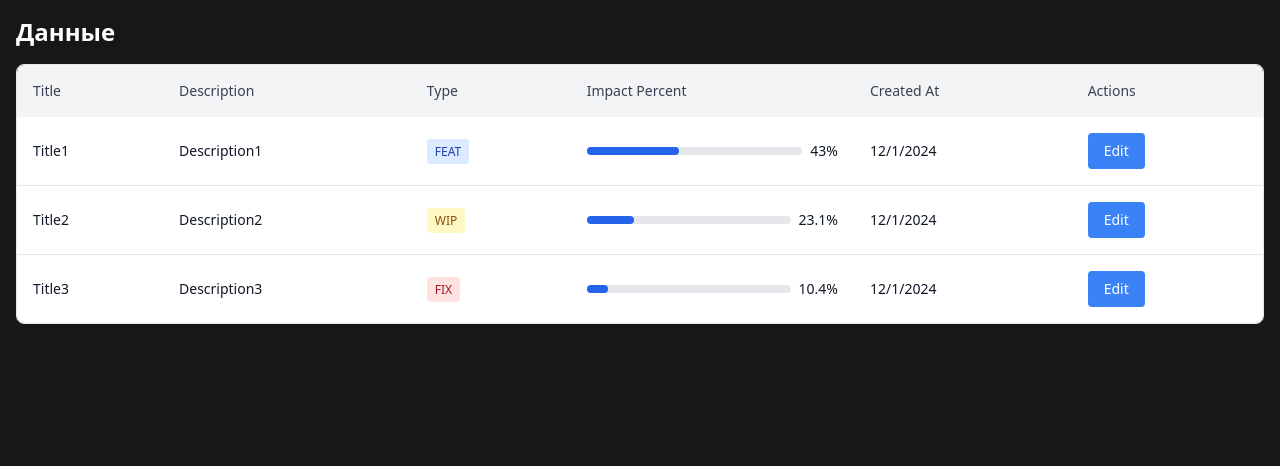
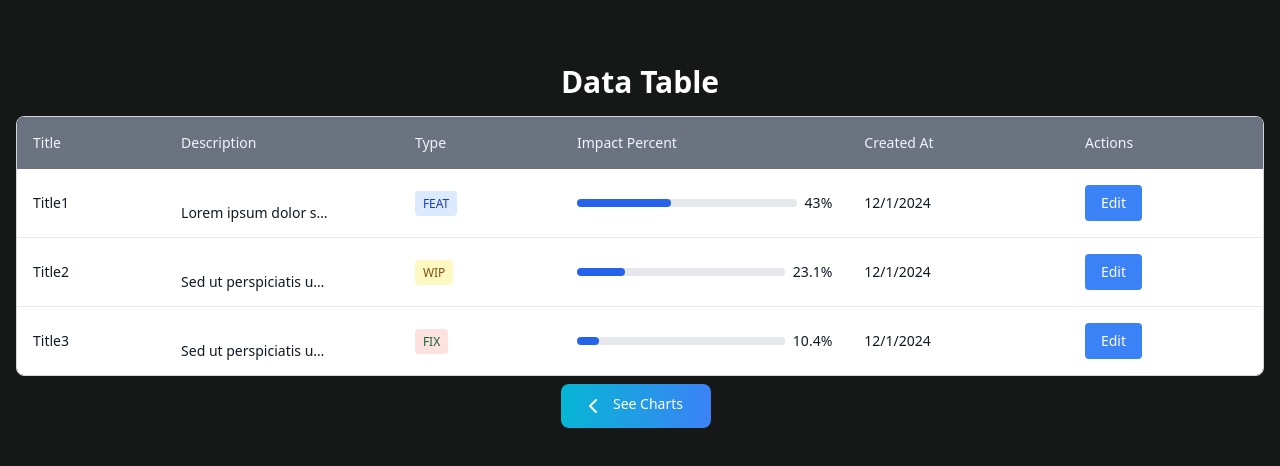
Before and after one commit to des9tka/InpactApp, a Next.js app in the folder frontend/: page /data in a window 1280 px wide. Shown: the top 466 px of the page. Built offline with nearby package versions, Linux system fonts and the light colour scheme.

Commit message:
wip: data table issue (description)

```diff
--- a/frontend/app/dashboard/page.tsx
+++ b/frontend/app/dashboard/page.tsx
@@ -20,6 +20,7 @@ function DashboardPage() {
 			<button
 				type="button"
 				className="mt-2 text-white bg-gradient-to-r from-cyan-500 to-blue-500 hover:bg-gradient-to-bl focus:ring-4 focus:outline-none focus:ring-cyan-300 dark:focus:ring-cyan-800 font-medium rounded-lg text-sm px-5 py-2.5 text-center me-2 mb-2 flex gap-2"
+				onClick={() => router.push("/data")}
 			>
 				Edit data <ChevronRight />
 			</button>
--- a/frontend/app/data/page.tsx
+++ b/frontend/app/data/page.tsx
@@ -1,5 +1,7 @@
 "use client";
 import { DataTable } from "@/components";
+import { ChevronLeft } from "lucide-react";
+import { useRouter } from "next/navigation";
 import { useState } from "react";
 
 interface DataType {
@@ -15,7 +17,8 @@ const initialData: DataType[] = [
 	{
 		id: 1,
 		title: "Title1",
-		description: "Description1",
+		description:
+			"Lorem ipsum dolor sit amet, consectetur adipiscing elit, sed do eiusmod tempor incididunt ut labore et dolore magna aliqua. Ut enim ad minim veniam, quis nostrud exercitation ullamco laboris nisi ut aliquip ex ea commodo consequat. Duis aute irure dolor in reprehenderit in voluptate velit esse cillum dolore eu fugiat nulla pariatur. Excepteur sint occaecat cupidatat non proident, sunt in culpa qui officia deserunt mollit anim id est laborum.",
 		type: "FEAT",
 		impactPercent: 43.0,
 		created_at: "2024-12-01",
@@ -23,7 +26,8 @@ const initialData: DataType[] = [
 	{
 		id: 2,
 		title: "Title2",
-		description: "Description2",
+		description:
+			"Sed ut perspiciatis unde omnis iste natus error sit voluptatem accusantium doloremque laudantium, totam rem aperiam, eaque ipsa quae ab illo inventore veritatis et quasi architecto beatae vitae dicta sunt explicabo. Nemo enim ipsam voluptatem quia voluptas sit aspernatur aut odit aut fugit, sed quia consequuntur magni dolores eos qui ratione voluptatem sequi nesciunt. Neque porro quisquam est, qui dolorem ipsum quia dolor sit amet, consectetur, adipisci velit, sed quia non numquam eius modi tempora incidunt ut labore et dolore magnam aliquam quaerat voluptatem. Ut enim ad minima veniam, quis nostrum exercitationem ullam corporis suscipit laboriosam, nisi ut aliquid ex ea commodi consequatur? Quis autem vel eum iure reprehenderit qui in ea voluptate velit esse quam nihil molestiae consequatur, vel illum qui dolorem eum fugiat quo voluptas nulla pariatur?",
 		type: "WIP",
 		impactPercent: 23.1,
 		created_at: "2024-12-01",
@@ -31,7 +35,8 @@ const initialData: DataType[] = [
 	{
 		id: 3,
 		title: "Title3",
-		description: "Description3",
+		description:
+			"Sed ut perspiciatis unde omnis iste natus error sit voluptatem accusantium doloremque laudantium, totam rem aperiam, eaque ipsa quae ab illo inventore veritatis et quasi architecto beatae vitae dicta sunt explicabo. Nemo enim ipsam voluptatem quia voluptas sit aspernatur aut odit aut fugit, sed quia consequuntur magni dolores eos qui ratione voluptatem sequi nesciunt. Neque porro quisquam est, qui dolorem ipsum quia dolor sit amet, consectetur, adipisci velit, sed quia non numquam eius modi tempora incidunt ut labore et dolore magnam aliquam quaerat voluptatem. Ut enim ad minima veniam, quis nostrum exercitationem ullam corporis suscipit laboriosam, nisi ut aliquid ex ea commodi consequatur? Quis autem vel eum iure reprehenderit qui in ea voluptate velit esse quam nihil molestiae consequatur, vel illum qui dolorem eum fugiat quo voluptas nulla pariatur?",
 		type: "FIX",
 		impactPercent: 10.4,
 		created_at: "2024-12-01",
@@ -40,35 +45,32 @@ const initialData: DataType[] = [
 
 function DataPage() {
 	const [tableData, setTableData] = useState<DataType[]>(initialData);
+	const router = useRouter();
 
-	const handleSave = async (updatedData: DataType[]) => {
+	const handleSave = async (updatedRow: DataType, rowIndex: number) => {
 		try {
-			// Здесь будет ваш API-запрос
-			// const response = await fetch('/api/data', {
-			//   method: 'PUT',
-			//   headers: {
-			//     'Content-Type': 'application/json',
-			//   },
-			//   body: JSON.stringify(updatedData),
-			// });
+			const newData = [...tableData];
+			newData[rowIndex] = updatedRow;
+			setTableData(newData);
 
-			// if (!response.ok) {
-			//   throw new Error('Failed to save data');
-			// }
-
-			// Обновляем локальное состояние после успешного сохранения
-			setTableData(updatedData);
-			console.log("Данные успешно сохранены:", updatedData);
+			console.log("Сохранена строка:", updatedRow);
+			console.log("Индекс строки:", rowIndex);
 		} catch (error) {
 			console.error("Ошибка при сохранении:", error);
-			// Здесь можно добавить уведомление об ошибке
 		}
 	};
 
 	return (
-		<div className="p-4">
-			<h1 className="text-2xl font-bold mb-4">Данные</h1>
+		<div className="p-4 flex flex-col items-center justify-center w-full mt-12">
+			<h1 className="text-3xl font-bold mb-4">Data Table</h1>
 			<DataTable data={tableData} onSave={handleSave} />
+			<button
+				type="button"
+				className="mt-2 text-white bg-gradient-to-r from-cyan-500 to-blue-500 hover:bg-gradient-to-bl focus:ring-4 focus:outline-none focus:ring-cyan-300 dark:focus:ring-cyan-800 font-medium rounded-lg text-sm px-5 py-2.5 text-center me-2 mb-2 flex gap-2 w-[150px]"
+				onClick={() => router.push("/dashboard")}
+			>
+				<ChevronLeft /> See Charts
+			</button>
 		</div>
 	);
 }
--- a/frontend/components/DataTable/DataTable.tsx
+++ b/frontend/components/DataTable/DataTable.tsx
@@ -12,7 +12,7 @@ interface RowData {
 
 interface DataTableProps {
 	data: RowData[];
-	onSave: (updatedData: RowData[]) => void;
+	onSave: Function;
 }
 
 const DataTable: React.FC<DataTableProps> = ({ data, onSave }) => {
@@ -29,6 +29,26 @@ const DataTable: React.FC<DataTableProps> = ({ data, onSave }) => {
 			{
 				Header: "Description",
 				accessor: "description",
+				Cell: ({ value }) => {
+					const [isHovered, setIsHovered] = React.useState(false);
+
+					return (
+						<div
+							className="absolute"
+							onMouseEnter={() => setIsHovered(true)}
+							onMouseLeave={() => setIsHovered(false)}
+						>
+							<span className="block max-w-[75px] md:max-w-[125px] lg:max-w-[150px] truncate">
+								{value}
+							</span>
+							{isHovered && (
+								<div className="absolute left-1/2 -translate-x-1/3 top-full w-max max-w-xs bg-gray-700 text-white text-sm p-2 rounded shadow-lg z-50">
+									{value}
+								</div>
+							)}
+						</div>
+					);
+				},
 			},
 			{
 				Header: "Type",
@@ -38,7 +58,15 @@ const DataTable: React.FC<DataTableProps> = ({ data, onSave }) => {
 						className={`px-2 py-1 rounded text-xs font-medium
             ${value === "FEAT" ? "bg-blue-100 text-blue-800" : ""}
             ${value === "WIP" ? "bg-yellow-100 text-yellow-800" : ""}
-            ${value === "FIX" ? "bg-red-100 text-red-800" : ""}
+            ${value === "FIX" ? "bg-red-100 text-green-800" : ""}
+			${value === "REF" ? "bg-red-100 text-sky-800" : ""}
+			${value === "DOCS" ? "bg-red-100 text-emerald-800" : ""}
+			${value === "STYLE" ? "bg-red-100 text-gray-800" : ""}
+			${value === "PERF" ? "bg-red-100 text-teal-800" : ""}
+			${value === "TEST" ? "bg-red-100 text-lime-800" : ""}
+			${value === "REVERT" ? "bg-red-100 text-red-800" : ""}
+			${value === "BUILD" ? "bg-red-100 text-amber-800" : ""}
+			${value === "MERGE" ? "bg-red-100 text-violet-800" : ""}
           `}
 					>
 						{value}
@@ -105,7 +133,7 @@ const DataTable: React.FC<DataTableProps> = ({ data, onSave }) => {
 	};
 
 	const handleChange = (
-		e: React.ChangeEvent<HTMLInputElement>,
+		e: React.ChangeEvent<HTMLInputElement | HTMLTextAreaElement>,
 		field: keyof RowData
 	): void => {
 		if (editedData) {
@@ -123,15 +151,15 @@ const DataTable: React.FC<DataTableProps> = ({ data, onSave }) => {
 		});
 
 	return (
-		<div className="overflow-x-auto rounded-lg border border-gray-200">
+		<div className="overflow-x-auto w-full rounded-lg border border-gray-300">
 			<table {...getTableProps()} className="w-full border-collapse">
-				<thead className="bg-gray-100">
+				<thead className="bg-gray-500">
 					{headerGroups.map(headerGroup => (
 						<tr {...headerGroup.getHeaderGroupProps()}>
 							{headerGroup.headers.map(column => (
 								<th
 									{...column.getHeaderProps()}
-									className="p-4 text-left text-sm font-medium text-gray-700"
+									className="p-4 text-left text-sm font-medium text-slate-100"
 								>
 									{column.render("Header")}
 								</th>
@@ -149,11 +177,11 @@ const DataTable: React.FC<DataTableProps> = ({ data, onSave }) => {
 										return (
 											<td {...cell.getCellProps()} className="p-4">
 												{editingRow === rowIndex ? (
-													<div className="space-x-2">
+													<div className="flex flex-col items-center space-y-2 p-2">
 														<button
 															onClick={handleSave}
 															disabled={loading}
-															className="px-3 py-1 text-sm bg-green-500 text-white rounded hover:bg-green-600 disabled:opacity-50"
+															className="w-full px-3 py-1 text-sm bg-sky-500 text-white rounded hover:bg-sky-600 disabled:opacity-50"
 														>
 															{loading ? "Saving..." : "Save"}
 														</button>
@@ -163,7 +191,7 @@ const DataTable: React.FC<DataTableProps> = ({ data, onSave }) => {
 																setEditedData(null);
 															}}
 															disabled={loading}
-															className="px-3 py-1 text-sm bg-gray-500 text-white rounded hover:bg-gray-600 disabled:opacity-50"
+															className="w-full px-3 py-1 text-sm bg-gray-500 text-white rounded hover:bg-gray-600 disabled:opacity-50"
 														>
 															Cancel
 														</button>
@@ -181,6 +209,22 @@ const DataTable: React.FC<DataTableProps> = ({ data, onSave }) => {
 											className="p-4 text-sm text-gray-900"
 										>
 											{editingRow === rowIndex ? (
+												cell.column.id === "description" ? (
+													<textarea
+														className="w-full p-2 border rounded text-gray-900 resize-y max-h-40 overflow-auto"
+														value={
+															editedData
+																? String(
+																		editedData[cell.column.id as keyof RowData]
+																  )
+																: ""
+														}
+														onChange={e =>
+															handleChange(e, cell.column.id as keyof RowData)
+														}
+														disabled={loading}
+													/>
+												) : (
 													<input
 														type={
 															cell.column.id === "impactPercent"
@@ -200,8 +244,11 @@ const DataTable: React.FC<DataTableProps> = ({ data, onSave }) => {
 														}
 														disabled={loading}
 													/>
+												)
+											) : cell.render ? (
+												cell.render("Cell")
 											) : (
-												cell.render("Cell")
+												<span>{cell.value ?? ""}</span>
 											)}
 										</td>
 									);
```
Also changed, not shown: frontend/tasks.txt. Lines whose indentation alone changed are shown as unchanged.
